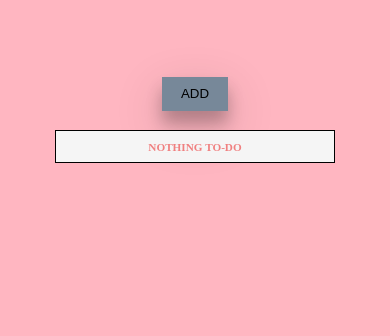
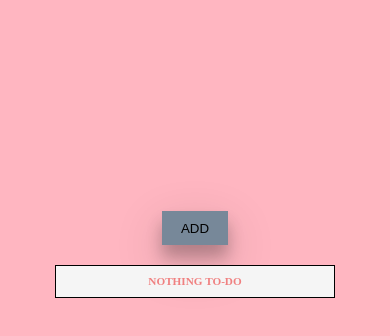
Before and after one commit to gamitej/React, a React (Create React App) app in the folder todo/: page / in a window 390 px wide. Shown: the top 336 px of the page. Built offline with nearby package versions, Linux system fonts and the light colour scheme.

Commit message:
todo responsive

```diff
--- a/todo/src/App.css
+++ b/todo/src/App.css
@@ -16,7 +16,7 @@ body {
   flex-direction: column;
   align-items: center;
   margin: auto;
-  margin-top: 8rem;
+  margin-top: 10rem;
   margin-bottom: 8%;
 }
 .main {
@@ -91,11 +91,17 @@ body {
   html{
     font-size: .8rem;
   }
+  .flex{
+    margin-top: 15rem;
+  }
 }
 
 @media screen and (max-width:450px){
   html{
     font-size: .6rem;
+  }
+  .flex{
+    margin-top: 22rem;
   }
 
 }
@@ -104,5 +110,8 @@ body {
   html{
     font-size: .4rem;
   }
+  .flex{
+    margin-top: 35rem;
+  }
 
 }
```
